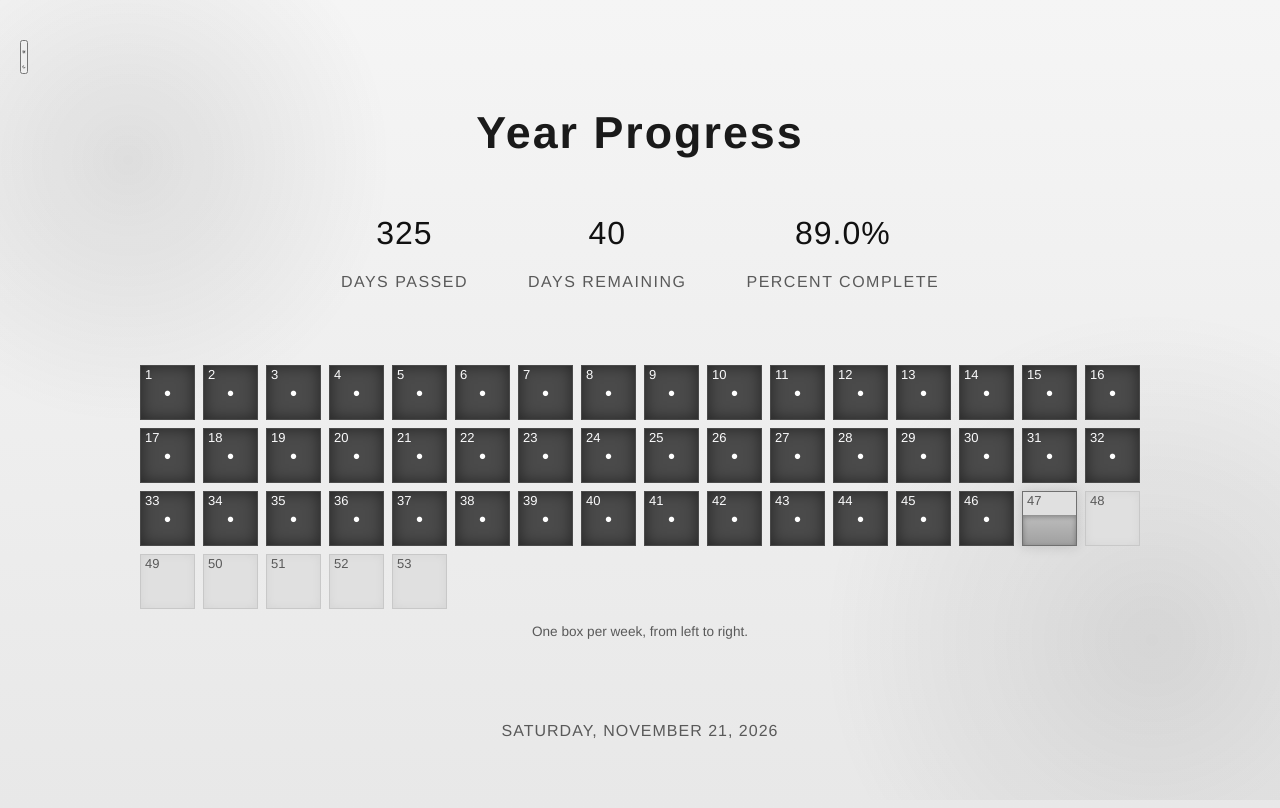
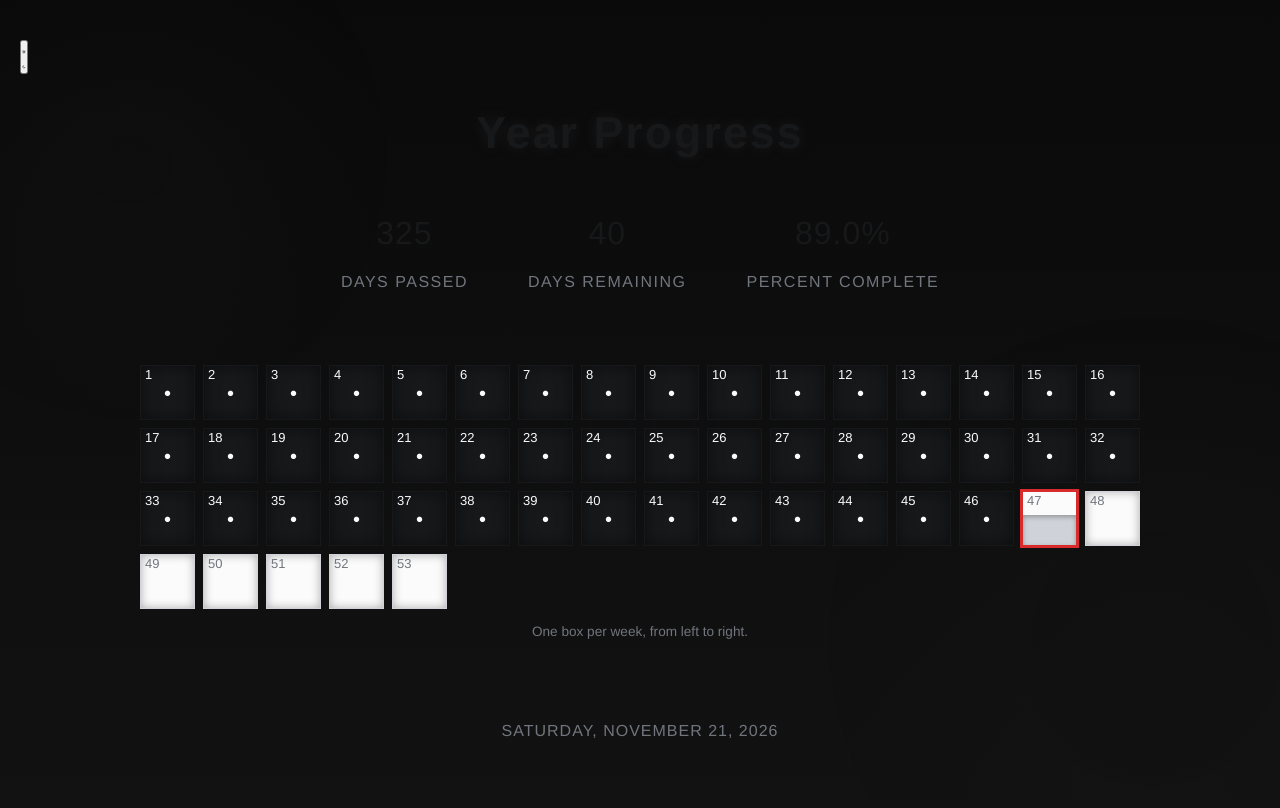
Before and after one commit to ashik-maybe/year-progress, a website built with Vite: page index.html in a window 1280 px wide. Built offline with nearby package versions, Linux system fonts and the light colour scheme.

Commit message:
style: retire the old color-scheme block
The old color-scheme block is gone. The data-theme attribute now drives appearance.

```diff
--- a/src/style.css
+++ b/src/style.css
@@ -233,61 +233,6 @@ h1 {
     margin: 0 auto 50px;
 }
 
-@media (prefers-color-scheme: light) {
-    body {
-        background: linear-gradient(180deg, #f5f5f5 0%, #e8e8e8 100%);
-        color: #2a2a2a;
-    }
-
-    h1 {
-        color: #1a1a1a;
-        text-shadow: none;
-    }
-
-    h1::after {
-        background: linear-gradient(90deg, transparent, #999999, transparent);
-    }
-
-    .stat-number {
-        color: #111111;
-    }
-
-    .stat-label,
-    .current-date,
-    .week-number,
-    .grid-caption {
-        color: #595959;
-    }
-
-    .progress-box {
-        background-color: #e0e0e0;
-        border-color: #c8c8c8;
-        box-shadow: inset 0 0 10px rgba(0, 0, 0, 0.05);
-    }
-
-    .progress-box.filled {
-        background-color: #4a4a4a;
-        border-color: #4a4a4a;
-    }
-
-    .progress-box.filled::before {
-        color: #ffffff;
-    }
-
-    .progress-box.partial {
-        background-color: #e0e0e0;
-    }
-
-    .progress-box.partial::after {
-        background: linear-gradient(180deg, #bdbdbd 0%, #a0a0a0 100%);
-    }
-
-    .progress-box.today {
-        border-color: #707070;
-        box-shadow: 0 0 12px rgba(0, 0, 0, 0.15);
-    }
-}
-
 @media (prefers-reduced-motion: reduce) {
     .progress-box {
         transition: none;
```
